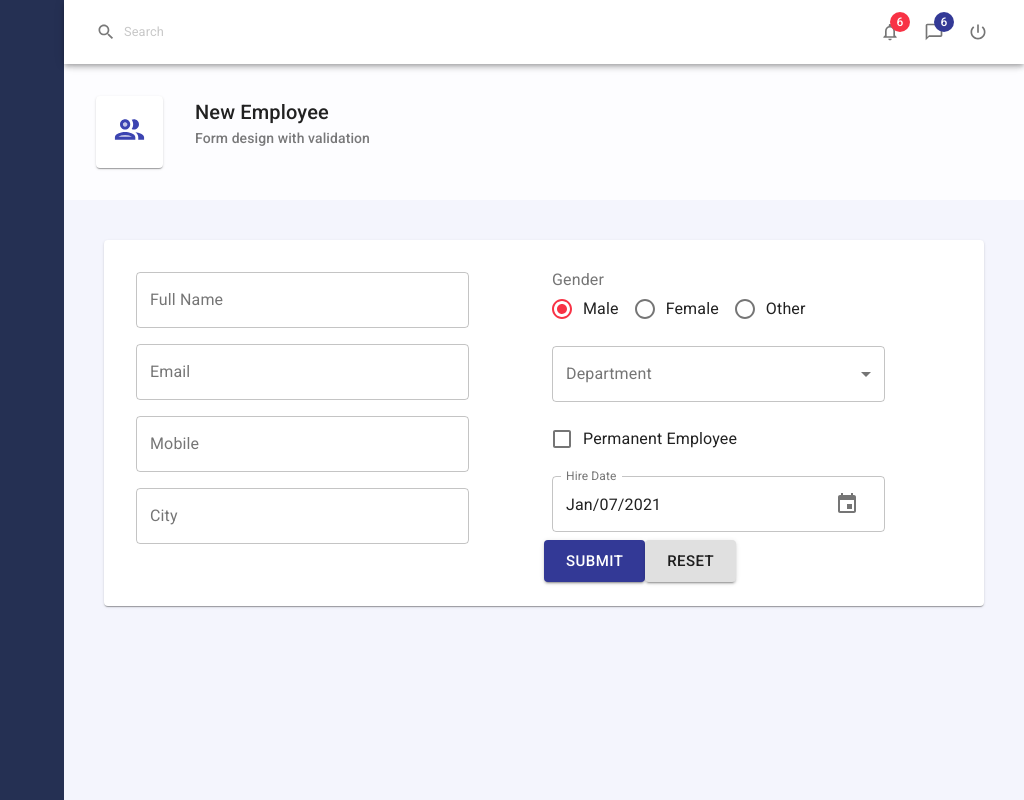
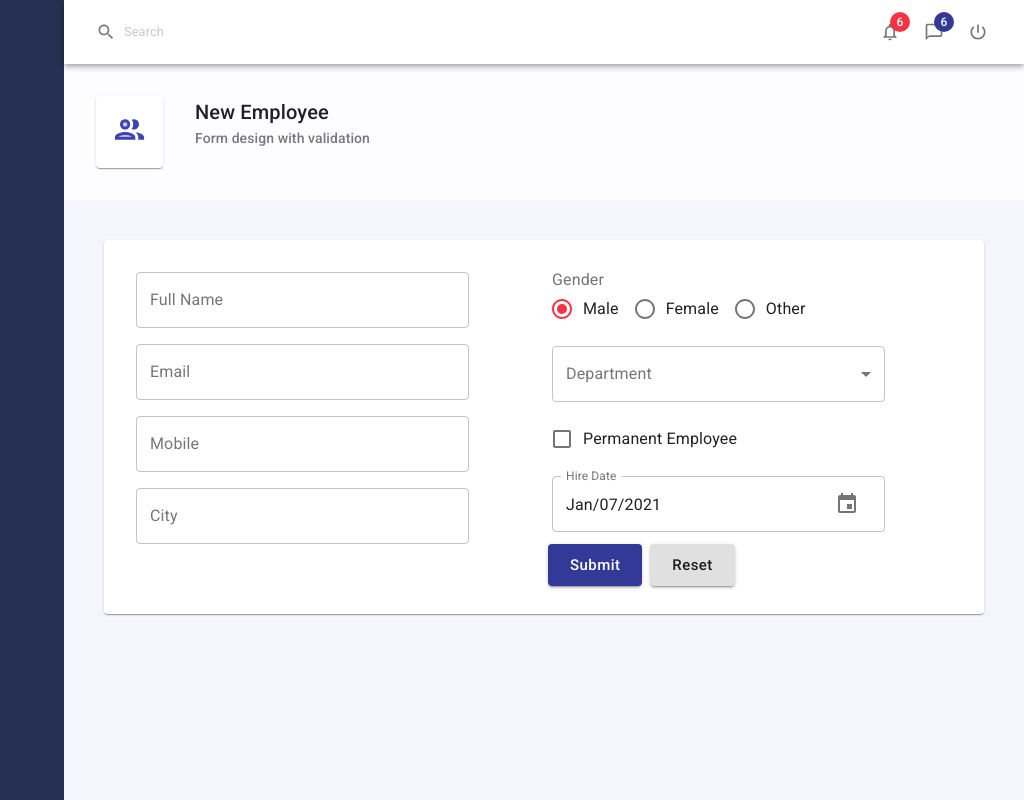
Before and after one commit to Vinoth6194/react_matui, a React (Create React App) app: page / in a window 1280 px wide. Shown: the whole page, without its empty margins (256-1280 px from the left). Built offline with nearby package versions, Linux system fonts and the light colour scheme.

Commit message:
buttons styled with mui themes

```diff
--- a/src/components/controls/Button.js
+++ b/src/components/controls/Button.js
@@ -1,8 +1,18 @@
 import React from "react";
-import { Button as MuiButton } from "@material-ui/core";
+import { Button as MuiButton, makeStyles } from "@material-ui/core";
+
+const useStyles = makeStyles((theme) => ({
+  root: {
+    margin: theme.spacing(0.5),
+  },
+  label: {
+    textTransform: "none",
+  },
+}));
 
 function Button(props) {
   const { text, size, color, variant, onClick, ...other } = props;
+  const classes = useStyles();
   return (
     <MuiButton
       variant={variant || "contained"}
@@ -10,6 +20,7 @@ function Button(props) {
       color={color || "primary"}
       onClick={onClick}
       {...other}
+      classes={{ root: classes.root, label: classes.label }}
     >
       {text}
     </MuiButton>
```
